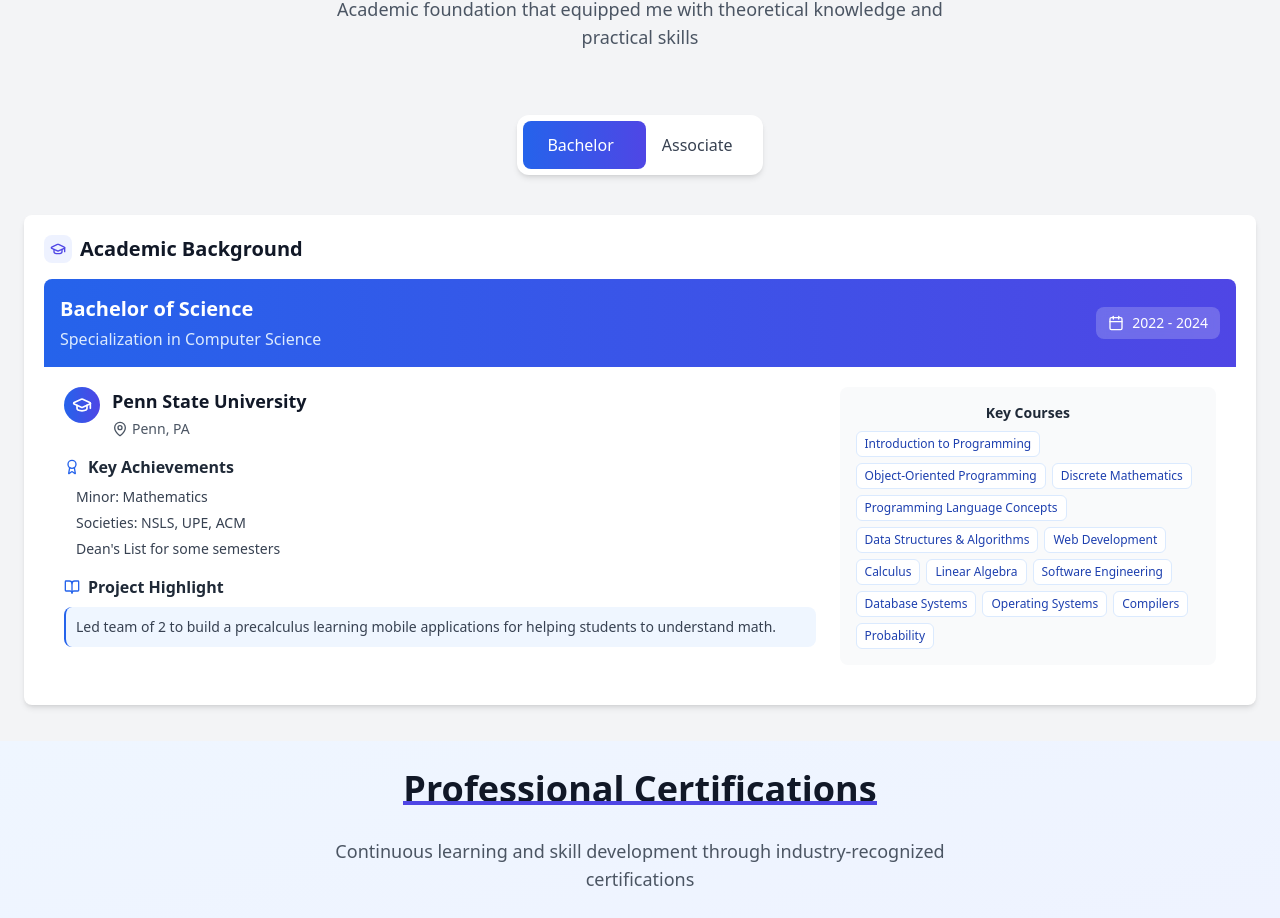
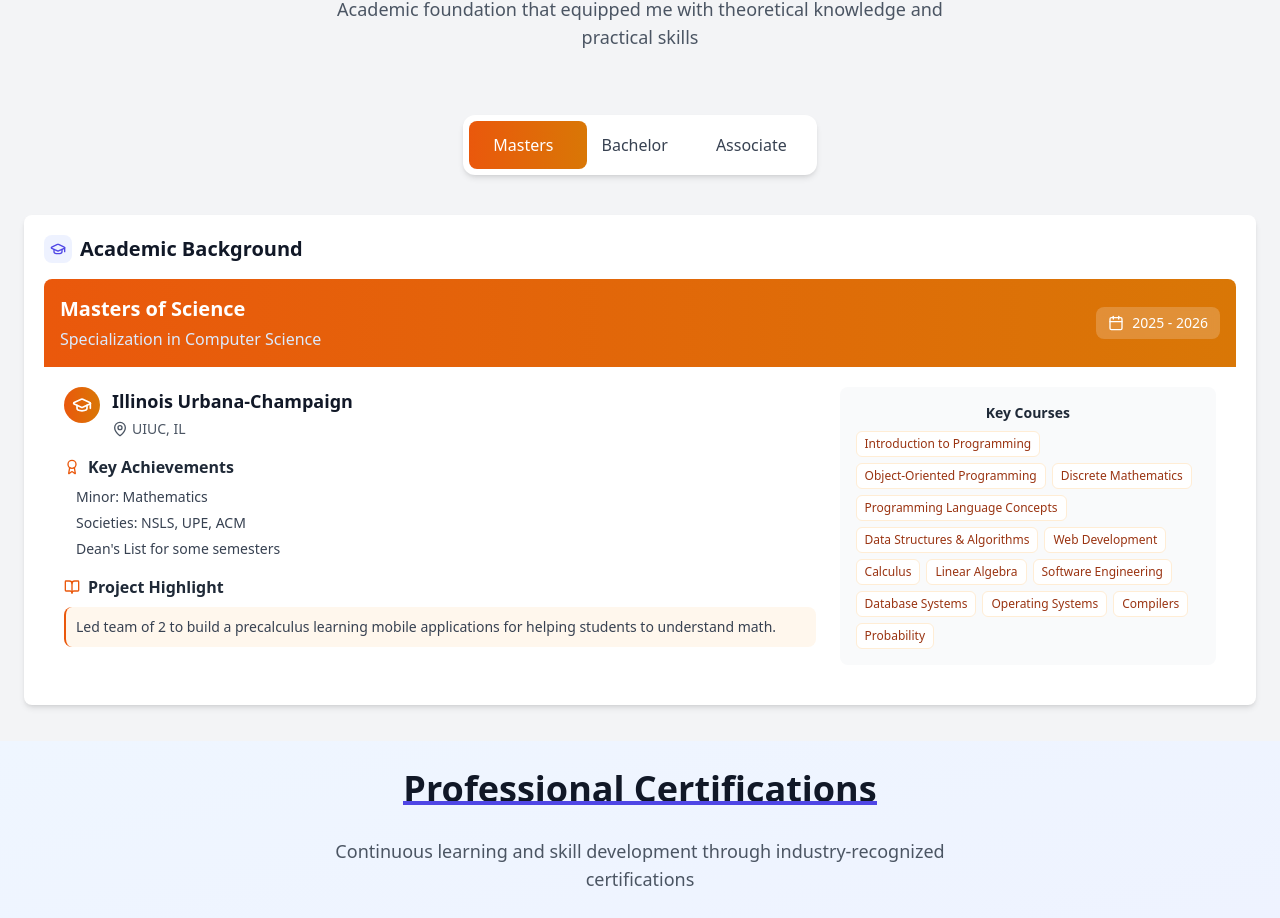
Before and after one commit to levisstrauss/portfolio, a Next.js app: page / in a window 1280 px wide. Shown: the part 4159-5077 px from the top of the page. Built offline with nearby package versions, Linux system fonts and the light colour scheme.

Commit message:
Added education section

```diff
--- a/app/(pages)/education/education-card.tsx
+++ b/app/(pages)/education/education-card.tsx
@@ -9,6 +9,14 @@ interface EducationCardProps {
 
 const EducationCard = ({ education, isActive }: EducationCardProps) => {
     const colorClasses = {
+        orange: {
+            gradient: 'from-orange-600 to-amber-600',
+            badge: 'bg-orange-50 text-orange-800 border border-orange-100',
+            icon: 'text-orange-600',
+            highlight: 'border-orange-600',
+            lightBg: 'bg-orange-50',
+            hoverBg: 'hover:bg-orange-50',
+        },
         blue: {
             gradient: 'from-blue-600 to-indigo-600',
             badge: 'bg-blue-50 text-blue-800 border border-blue-100',
@@ -17,14 +25,14 @@ const EducationCard = ({ education, isActive }: EducationCardProps) => {
             lightBg: 'bg-blue-50',
             hoverBg: 'hover:bg-blue-50',
         },
-        teal: {
-            gradient: 'from-teal-600 to-emerald-600',
-            badge: 'bg-teal-50 text-teal-800 border border-teal-100',
-            icon: 'text-teal-600',
-            highlight: 'border-teal-600',
-            lightBg: 'bg-teal-50',
-            hoverBg: 'hover:bg-teal-50',
-        }
+        yellow: {
+            gradient: 'from-yellow-500 to-amber-500',
+            badge: 'bg-yellow-50 text-yellow-800 border border-yellow-100',
+            icon: 'text-yellow-600',
+            highlight: 'border-yellow-600',
+            lightBg: 'bg-yellow-50',
+            hoverBg: 'hover:bg-yellow-50',
+        },
     };
 
     const colors = colorClasses[education.color];
--- a/app/(pages)/education/education-data.ts
+++ b/app/(pages)/education/education-data.ts
@@ -2,6 +2,37 @@ import {EducationType} from "@/app/(pages)/education/education-types";
 
 
 export const educationData: EducationType[] = [
+
+    {
+        id: 'Masters',
+        degree: 'Masters of Science',
+        specialization: 'Computer Science',
+        institution: 'Illinois Urbana-Champaign',
+        location: 'UIUC, IL',
+        period: '2025 - 2026',
+        color: 'orange',
+        achievements: [
+            { description: 'Minor: Mathematics' },
+            { description: 'Societies: NSLS, UPE, ACM' },
+            { description: 'Dean\'s List for some semesters' }
+        ],
+        courses: [
+            {name:  'Introduction to Programming'},
+            {name:  'Object-Oriented Programming'},
+            {name:  'Discrete Mathematics'},
+            {name:  'Programming Language Concepts'},
+            { name: 'Data Structures & Algorithms' },
+            { name: 'Web Development'},
+            { name: 'Calculus'},
+            { name: 'Linear Algebra'},
+            { name: 'Software Engineering' },
+            { name: 'Database Systems' },
+            { name: 'Operating Systems' },
+            { name: 'Compilers' },
+            { name: 'Probability'}
+        ],
+        projects: ' Led team of 2 to build a precalculus learning mobile applications for helping students to understand math.',
+    },
     {
         id: 'Bachelor',
         degree: 'Bachelor of Science',
@@ -39,7 +70,7 @@ export const educationData: EducationType[] = [
         institution: 'Community College of Philadelphia',
         location: 'Philadelphia, MA',
         period: '2019 - 2021',
-        color: 'teal',
+        color: 'yellow',
         achievements: [
             { description: 'Graduated with Honors' },
             { description: 'Dean\'s List for all semesters' },
--- a/app/(pages)/education/education-types.ts
+++ b/app/(pages)/education/education-types.ts
@@ -21,7 +21,7 @@ export interface EducationType {
     institution: string;
     location: string;
     period: string;
-    color: 'blue' | 'teal';
+    color: 'orange' | 'blue' | 'yellow' ;
     achievements: AchievementType[];
     courses: CourseType[];
     projects: string;
--- a/app/(pages)/education/education.tsx
+++ b/app/(pages)/education/education.tsx
@@ -22,9 +22,11 @@ const Education = () => {
                     {/* Animated background for active tab */}
                     <motion.div
                         className={`absolute top-1.5 bottom-1.5 rounded-lg z-0 ${
-                            educationData[activeIndex].color === 'blue'
-                                ? 'bg-gradient-to-r from-blue-600 to-indigo-600'
-                                : 'bg-gradient-to-r from-teal-600 to-emerald-600'
+                            educationData[activeIndex].color === 'orange'
+                                ? 'bg-gradient-to-r from-orange-600 to-amber-600'
+                                : educationData[activeIndex].color === 'blue'
+                                    ? 'bg-gradient-to-r from-blue-600 to-indigo-600'
+                                    : 'bg-gradient-to-r from-yellow-500 to-amber-500'
                         }`}
                         initial={false}
                         animate={{
@@ -66,7 +68,7 @@ const Education = () => {
             <div className="bg-white rounded-lg shadow-md p-5 transition-all duration-300 hover:shadow-lg mb-2">
                 <div className="flex items-center gap-2 mb-4">
                     <div className="p-1.5 bg-indigo-50 rounded-lg transition-colors">
-                        <GraduationCap className="w-4 h-4 text-indigo-600" />
+                        <GraduationCap className="w-4 h-4 text-indigo-600 " />
                     </div>
                     <h3 className="text-xl font-bold text-gray-900 transition-colors">
                         Academic Background
```
